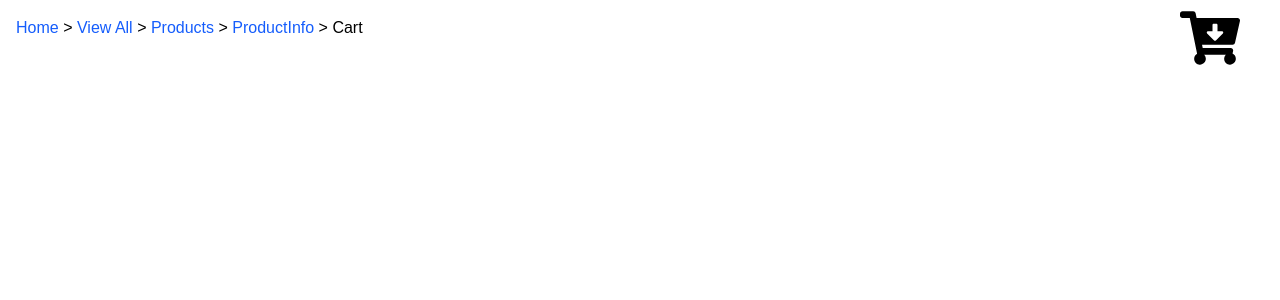
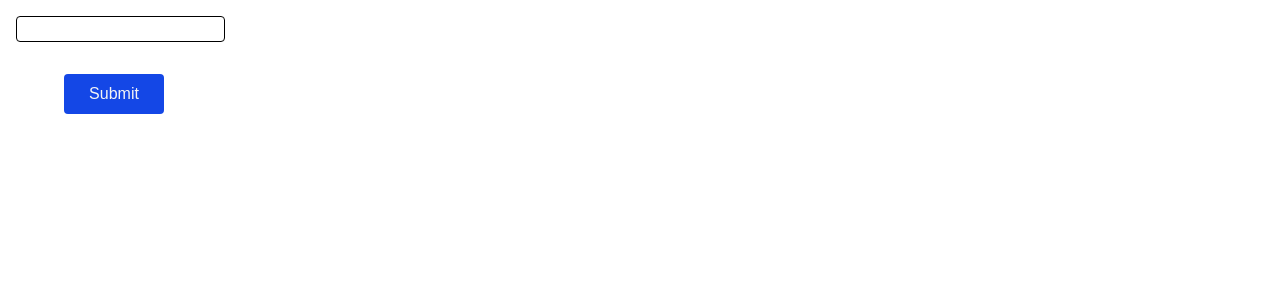
Before and after one commit to MissGhasempour/laptop-shopping, a Next.js app: page /pages/profile in a window 1280 px wide. Shown: the top 300 px of the page. Built offline with nearby package versions, Linux system fonts and the light colour scheme.

Commit message:
form validation created

```diff
--- a/src/app/components/profileIcon/ProfileIcon.tsx
+++ b/src/app/components/profileIcon/ProfileIcon.tsx
@@ -4,7 +4,7 @@ import Link from "next/link";
 export default function ProfileIcon() {
   return (
     <div>
-      <Link href={"/profile"}>
+      <Link href={"/pages/profile"}>
         <CgProfile className="relative left-245 top-2 text-5xl text-red-700 cursor-pointer" />
       </Link>
     </div>
--- /dev/null
+++ b/src/app/pages/lib/formValidation/cookies/deleteCookie.tsx
@@ -0,0 +1,9 @@
+import type { NextApiRequest, NextApiResponse } from 'next'
+
+export default async function handler(
+  req: NextApiRequest,
+  res: NextApiResponse
+) {
+  res.setHeader('Set-Cookie', 'username=; Path=/; HttpOnly; Max-Age=0')
+  res.status(200).send('Cookie has been deleted.')
+}
--- /dev/null
+++ b/src/app/pages/lib/formValidation/cookies/readCookie.tsx
@@ -0,0 +1,9 @@
+import type { NextApiRequest, NextApiResponse } from 'next'
+
+export default async function handler(
+  req: NextApiRequest,
+  res: NextApiResponse
+) {
+  const auth = req.cookies.authorization
+  // ...
+}
--- /dev/null
+++ b/src/app/pages/lib/formValidation/cookies/setCookie.tsx
@@ -0,0 +1,9 @@
+import type { NextApiRequest, NextApiResponse } from 'next'
+
+export default async function handler(
+  req: NextApiRequest,
+  res: NextApiResponse
+) {
+  res.setHeader('Set-Cookie', 'username=lee; Path=/; HttpOnly')
+  res.status(200).send('Cookie has been set.')
+}
--- /dev/null
+++ b/src/app/pages/lib/formValidation/error/errorHandling.tsx
@@ -0,0 +1,46 @@
+import React, { useState, FormEvent } from 'react'
+
+export default function Page() {
+  const [isLoading, setIsLoading] = useState<boolean>(false)
+  const [error, setError] = useState<string | null>(null)
+
+  async function onSubmit(event: FormEvent<HTMLFormElement>) {
+    event.preventDefault()
+    setIsLoading(true)
+    setError(null) // Clear previous errors when a new request starts
+
+    try {
+      const formData = new FormData(event.currentTarget)
+      const response = await fetch('/api/submit', {
+        method: 'POST',
+        body: formData,
+      })
+
+      if (!response.ok) {
+        throw new Error('Failed to submit the data. Please try again.')
+      }
+
+      // Handle response if necessary
+      const data = await response.json()
+      // ...
+    } catch (error) {
+      // Capture the error message to display to the user
+      setError(error.message)
+      console.error(error)
+    } finally {
+      setIsLoading(false)
+    }
+  }
+
+  return (
+    <div>
+      {error && <div style={{ color: 'red' }}>{error}</div>}
+      <form onSubmit={onSubmit}>
+        <input type="text" name="name" />
+        <button type="submit" disabled={isLoading}>
+          {isLoading ? 'Loading...' : 'Submit'}
+        </button>
+      </form>
+    </div>
+  )
+}
--- /dev/null
+++ b/src/app/pages/lib/formValidation/load/loading.tsx
@@ -0,0 +1,36 @@
+import React, { useState, FormEvent } from 'react'
+
+export default function Page() {
+  const [isLoading, setIsLoading] = useState<boolean>(false)
+
+  async function onSubmit(event: FormEvent<HTMLFormElement>) {
+    event.preventDefault()
+    setIsLoading(true) // Set loading to true when the request starts
+
+    try {
+      const formData = new FormData(event.currentTarget)
+      const response = await fetch('/api/submit', {
+        method: 'POST',
+        body: formData,
+      })
+
+      // Handle response if necessary
+      const data = await response.json()
+      // ...
+    } catch (error) {
+      // Handle error if necessary
+      console.error(error)
+    } finally {
+      setIsLoading(false) // Set loading to false when the request completes
+    }
+  }
+
+  return (
+    <form onSubmit={onSubmit}>
+      <input type="text" name="name" />
+      <button type="submit" disabled={isLoading}>
+        {isLoading ? 'Loading...' : 'Submit'}
+      </button>
+    </form>
+  )
+}
--- /dev/null
+++ b/src/app/pages/lib/formValidation/submit.tsx
@@ -0,0 +1,36 @@
+'use client'
+import { useRouter } from 'next/router'
+import React, { ChangeEventHandler, useState } from 'react'
+import { FormEvent } from 'react'
+import ProfileInfo from '../../profile/profileInfo';
+
+export default function Submit() {
+    const [id, setId] = useState('name')
+  async function onSubmit(event: FormEvent<HTMLFormElement>) {
+   // event.preventDefault()
+    const router = useRouter();
+    router.push('/pages/profile')
+    const formData = new FormData(event.currentTarget)
+    const response = await fetch('/api/submit', {
+      method: 'POST',
+      body: formData,
+    })
+
+    // Handle response if necessary
+    const data = await response.json()
+    console.log(data);
+    // ...
+
+  }
+  const profileInfo = <ProfileInfo id={id} />
+  const nameInput: React.ChangeEventHandler<HTMLInputElement> = (e ) => {
+    console.log(e)
+    setId(e.target.value)
+  }
+  return (
+    <form onSubmit={onSubmit}>
+      <input type="text" name="name" className='border rounded m-4 block' id={id} onChange={nameInput} />
+      <button type="submit" className='bg-blue-700 text-zinc-100 p-2 w-25 rounded m-4 mx-16'>Submit</button>
+    </form>
+  )
+}
--- /dev/null
+++ b/src/app/pages/profile/page.tsx
@@ -0,0 +1,11 @@
+'use client'
+import React, { useState } from "react"
+import Profile from "./profile"
+import ProfileInfo from "./profileInfo"
+export default function Page () {
+    const [id, setId] = useState('name')
+    return <div>
+        <Profile />
+        <ProfileInfo id={id}/>
+    </div>
+}
--- a/src/app/pages/profile/profile.tsx
+++ b/src/app/pages/profile/profile.tsx
@@ -1,9 +1,11 @@
+'use client'
 import React from "react";
+import Submit from "../lib/formValidation/submit";
 
 export default function Profile() {
   return (
     <div>
-
+      <Submit />
     </div>
   );
 }
--- /dev/null
+++ b/src/app/pages/profile/profileInfo.tsx
@@ -0,0 +1,9 @@
+import React from "react";
+export default function ProfileInfo ({id} : {id : string}) {
+  // console.log(id)
+  const name = document.getElementById(id);
+  console.log(name);
+   return <div>
+        <h1>{} </h1>
+    </div>
+}
```
Also changed, not shown: src/app/pages/lib/formValidation/redirect.tsx (added, +9 -0 lines).
